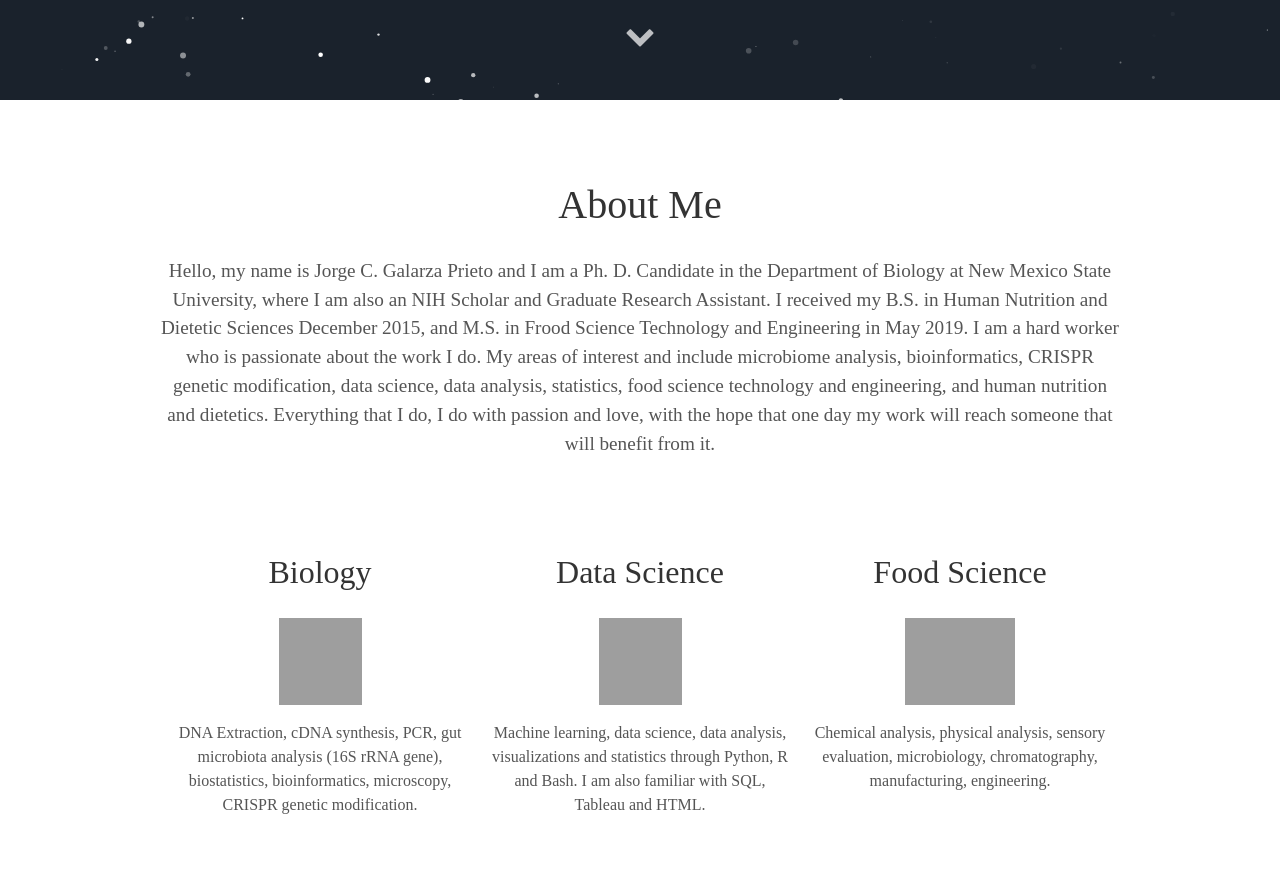
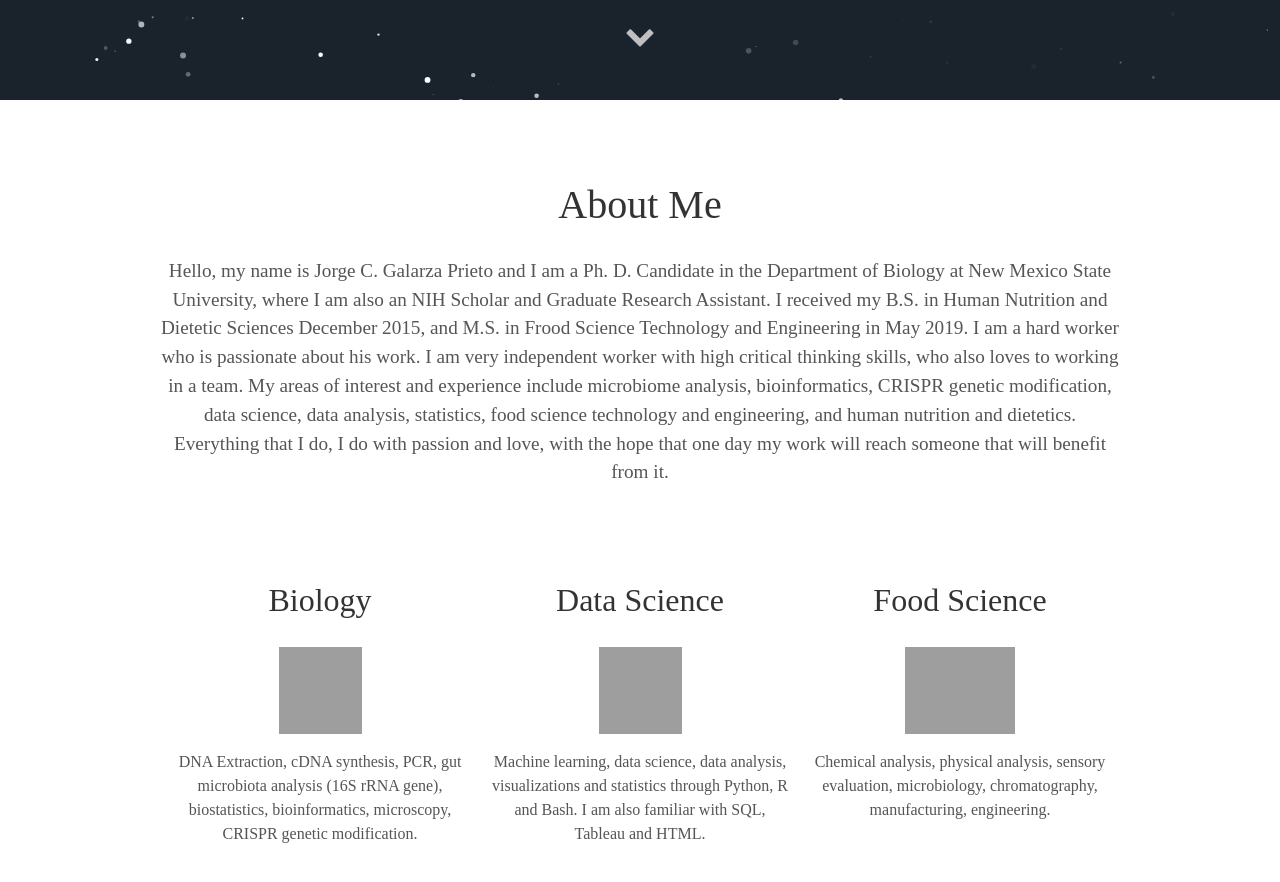
Before and after one commit to jorgegalarza1/jorgegalarza1.github.io, a Jekyll site: the page built from index.html, in a window 1280 px wide and 900 px high, scrolled down 800 px, cut to the strip 0-882 px from the top of the window. Built offline with Jekyll 4.4.1, drawn with Linux system fonts in a browser that asks for light colours; some web fonts are replaced; grey boxes are pictures that could not be loaded.

Commit message:
Update _config.yml

```diff
--- a/_config.yml
+++ b/_config.yml
@@ -6,7 +6,7 @@ description: Jekyll Theme Minimal Resume
 
 # User settings
 username: Jorge C. Galarza Prieto
-user_description: Hello, my name is Jorge C. Galarza Prieto and I am a Ph. D. Candidate in the Department of Biology at New Mexico State University, where I am also an NIH Scholar and Graduate Research Assistant. I received my B.S. in Human Nutrition and Dietetic Sciences December 2015, and M.S. in Frood Science Technology and Engineering in May 2019. I am a hard worker who is passionate about the work I do. My areas of interest and include microbiome analysis, bioinformatics, CRISPR genetic modification, data science, data analysis, statistics, food science technology and engineering, and human nutrition and dietetics. Everything that I do, I do with passion and love, with the hope that one day my work will reach someone that will benefit from it.
+user_description: Hello, my name is Jorge C. Galarza Prieto and I am a Ph. D. Candidate in the Department of Biology at New Mexico State University, where I am also an NIH Scholar and Graduate Research Assistant. I received my B.S. in Human Nutrition and Dietetic Sciences December 2015, and M.S. in Frood Science Technology and Engineering in May 2019. I am a hard worker who is passionate about his work. I am very independent worker with high critical thinking skills, who also loves to working in a team. My areas of interest and experience include microbiome analysis, bioinformatics, CRISPR genetic modification, data science, data analysis, statistics, food science technology and engineering, and human nutrition and dietetics. Everything that I do, I do with passion and love, with the hope that one day my work will reach someone that will benefit from it.
 user_title: Biology | Data Science and Analytics | Statistics | Food Science Technology and Engineering | Human Dietetics
 email: jorge_galarza_1@outlook.com
 # twitter_username: lorem_ipsum
```
